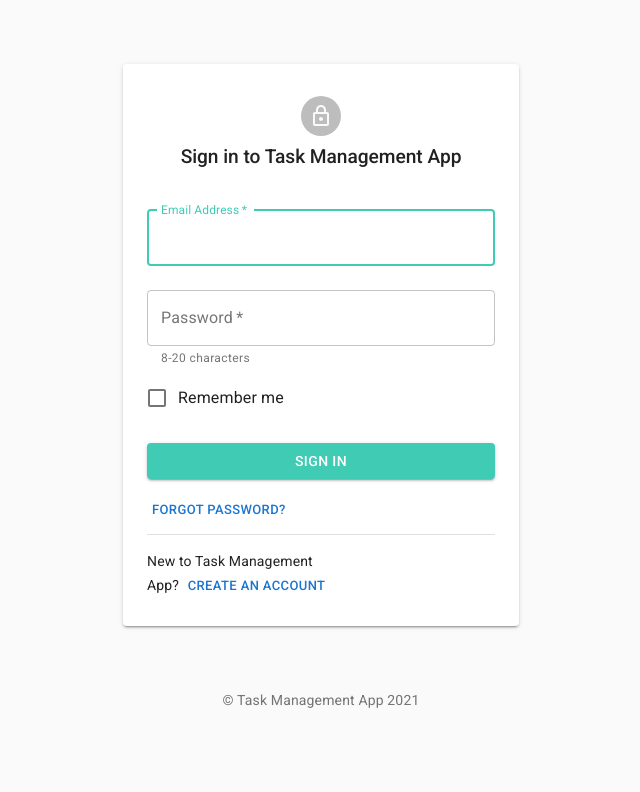
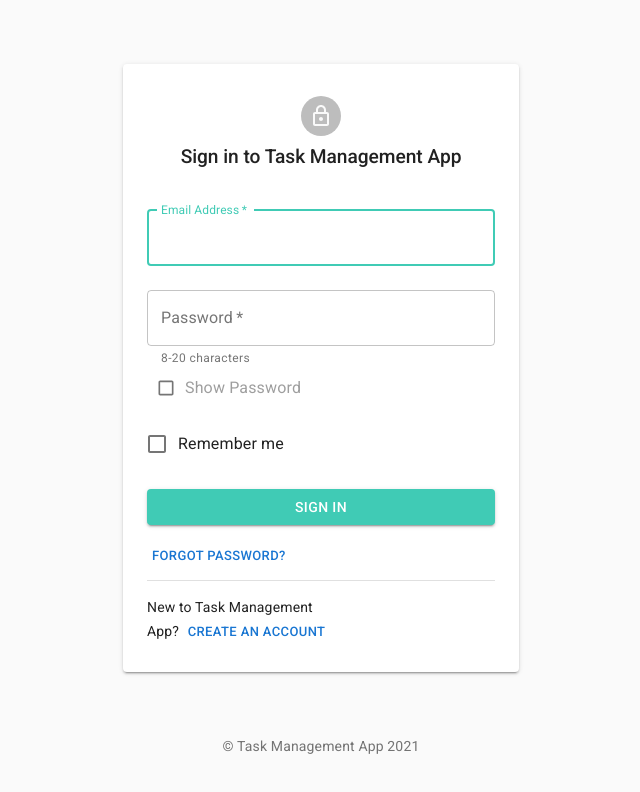
Before and after one commit to zuka-e/laravel-react-task-spa, a React (Create React App) app in the folder frontend/: page /login in a window 1280 px wide. Shown: the top 792 px of the page, without its empty margins (319-959 px from the left). Built offline with nearby package versions, Linux system fonts and the light colour scheme; no server answers.

Commit message:
Add a option to show the password in the form

```diff
--- a/frontend/src/pages/auth/SignIn.tsx
+++ b/frontend/src/pages/auth/SignIn.tsx
@@ -30,6 +30,12 @@ const useStyles = makeStyles((theme) => ({
   link: {
     color: theme.palette.info.dark,
   },
+  textFieldLabel: {
+    marginTop: theme.spacing(-1),
+    marginBottom: theme.spacing(2),
+    marginLeft: 0,
+    color: theme.palette.text.hint,
+  },
   divider: {
     marginTop: theme.spacing(1),
     marginBottom: theme.spacing(2),
@@ -52,6 +58,7 @@ const SignIn: React.FC = () => {
   const classes = useStyles();
   const dispatch = useAppDispatch();
   const { signedIn, loading } = useAppSelector((state) => state.auth);
+  const [visiblePassword, setVisiblePassword] = useState(false);
   const [message, setMessage] = useState<string | undefined>('');
   const history = useHistory();
   const {
@@ -67,6 +74,10 @@ const SignIn: React.FC = () => {
   useEffect(() => {
     signedIn && history.replace('/');
   });
+
+  const handleVisiblePassword = () => {
+    setVisiblePassword(!visiblePassword);
+  };
 
   // エラー発生時はメッセージを表示する
   const onSubmit = async (data: FormData) => {
@@ -102,13 +113,27 @@ const SignIn: React.FC = () => {
             required
             fullWidth
             label='Password'
-            type='password'
+            type={visiblePassword ? 'text' : 'password'}
             id='password'
             autoComplete='current-password'
             {...register('password')}
             helperText={errors?.password?.message || '8-20 characters'}
             error={!!errors?.password}
           />
+          <div>
+            <FormControlLabel
+              control={
+                <Checkbox
+                  size='small'
+                  color='primary'
+                  checked={visiblePassword}
+                  onChange={handleVisiblePassword}
+                />
+              }
+              className={classes.textFieldLabel}
+              label='Show Password'
+            />
+          </div>
           <FormControlLabel
             control={<Checkbox value='remember' color='primary' />}
             label='Remember me'
```
